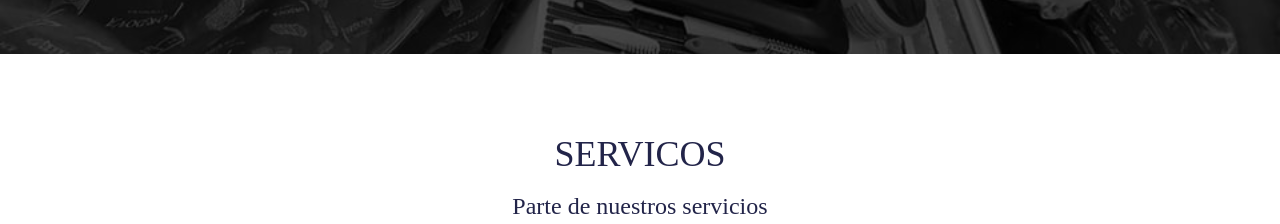
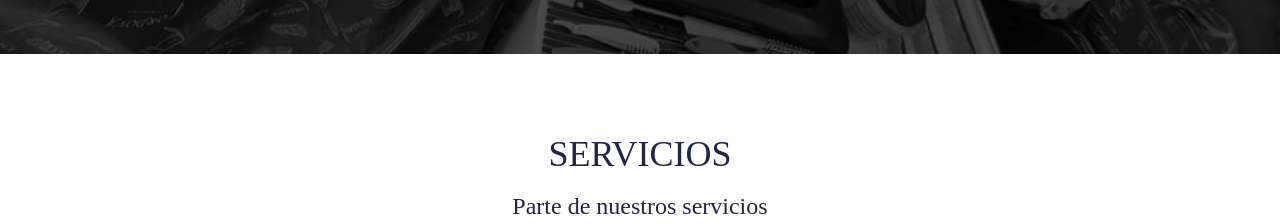
Before and after one commit to Jundula/b_p_m, a Next.js app: page / in a window 1280 px wide. Shown: the part 810-1034 px from the top of the page. Built offline with nearby package versions, Linux system fonts and the light colour scheme; a web font is replaced by a local one.

Commit message:
bpm v1.7

```diff
--- a/components/Servicios.jsx
+++ b/components/Servicios.jsx
@@ -9,7 +9,7 @@ function Servicios() {
       className="group flex flex-col items-center h-screen max-w-7xl mx-auto mt-16 mb-80 lg:mb-0"
     >
       <h1 className="mb-4 mt-4 text-2xl md:text-4xl text-[#222449] font-Angkor  group-hover:text-red-600 transition-all duration-300 ease">
-        SERVICOS
+        SERVICIOS
       </h1>
       <h2 className="mb-4 text-lg md:text-2xl text-[#222449] font-Angkor ">
         Parte de nuestros servicios
```
